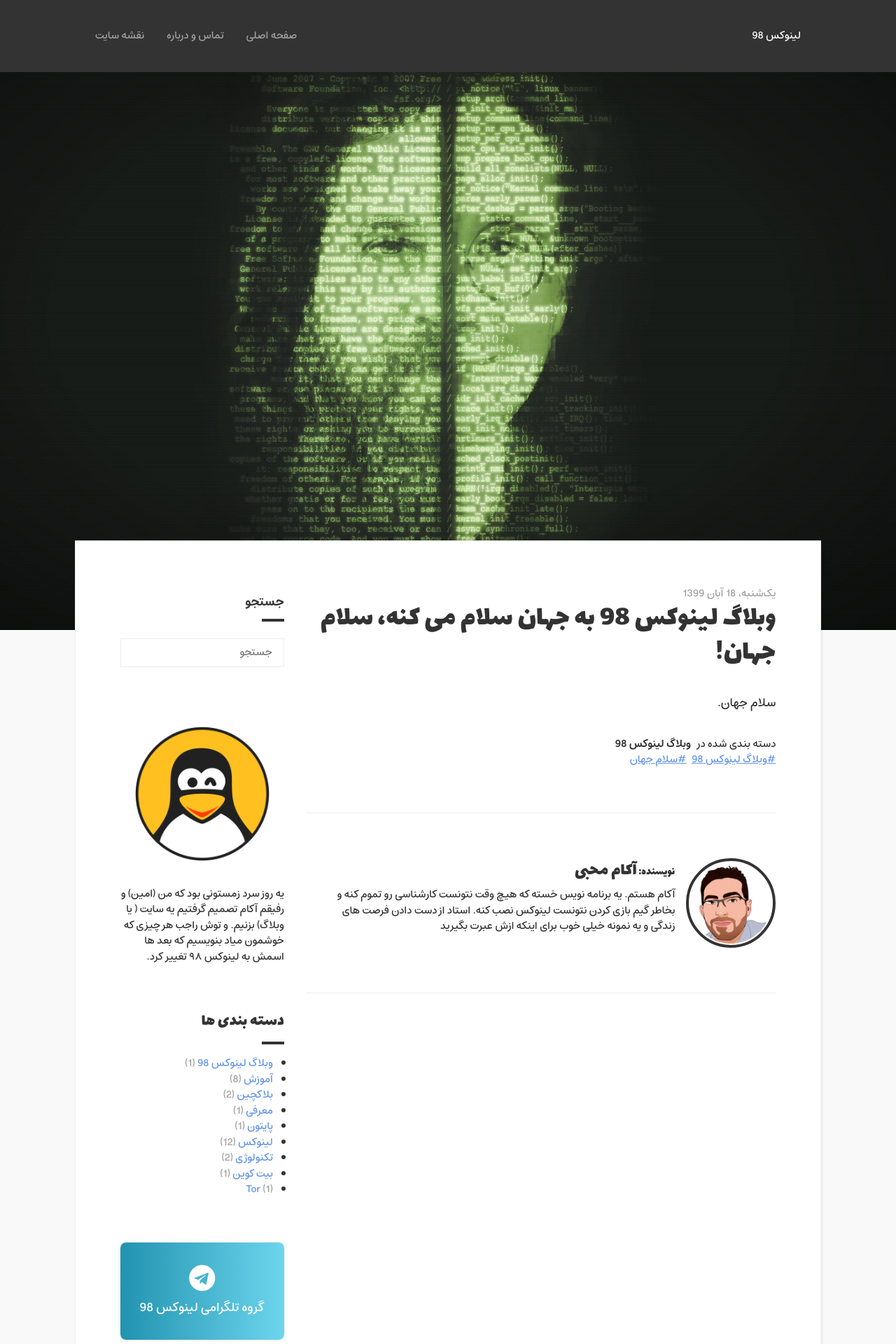
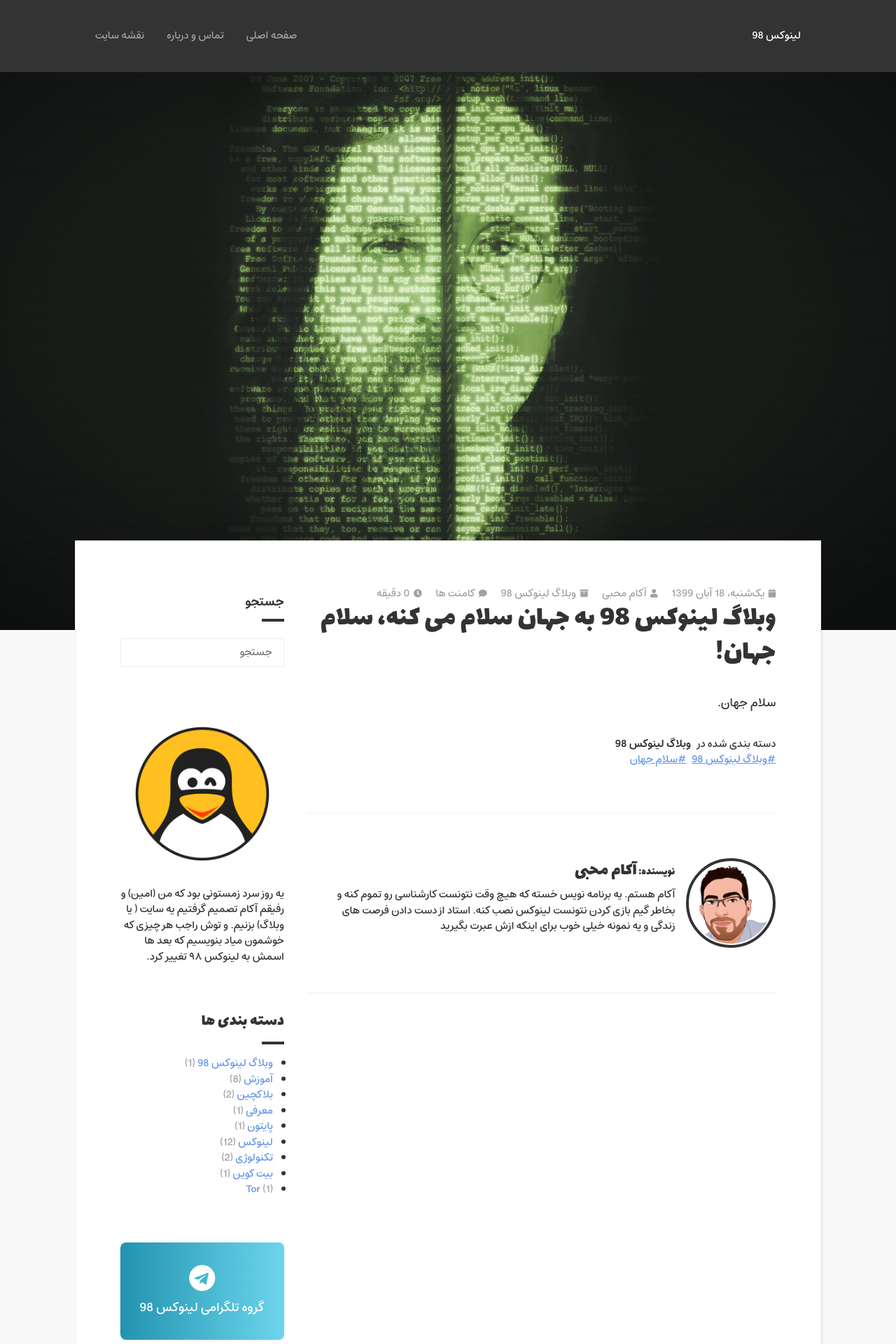
Before and after one commit to akamohebbi/linux98.ir, a Jekyll site: the page built from _posts/2020-11-08-hello-world.md, in a window 1280 px wide. Shown: the top 1920 px of the page at 70% size. Built offline with Jekyll 4.4.1, drawn with Linux system fonts in a browser that asks for light colours; comment, search, counter and statistics services are not loaded.

Commit message:
post meta updated

```diff
--- a/_layouts/single.html
+++ b/_layouts/single.html
@@ -22,7 +22,50 @@ layout: base
                 {% assign de = jedit[2] | minus: 0 %}
                 {% assign we = page.edit | date: "%w" | minus: 0 %}
             {% endif %}
-            <time class="article-date" pubdate datetime="{{ page.date | date_to_xmlschema }}">{% if page.jdate %}{{ site.data.strings.weekdays[w] }}، {{ d }} {{ site.data.strings.months[m] }} {{ y }}{% else %}{{ page.date | date: "%A %d %m %y" }}{% endif %}</time>
+
+            {% assign time_to_read = page.content | number_of_words | divided_by: 200.0 | round: 2 %}
+            {% assign t = page.content | number_of_words | divided_by: 200 %}
+            {% assign t = time_to_read | minus: t | times: 0.60 | times: 100 | round %}
+            {% if t > 30 %}
+                {% assign time_to_read = time_to_read | plus: 1 %}
+            {% endif %}
+
+            <div class="article-meta">
+                {% if page.date or page.jdate %}
+                    <span class="article-date meta">
+                        <i class="fas fa-calendar"></i>
+                        <time pubdate datetime="{{ page.date | date_to_xmlschema }}">{% if page.jdate %}{{ site.data.strings.weekdays[w] }}، {{ d }} {{ site.data.strings.months[m] }} {{ y }}{% else %}{{ page.date | date: "%A %d %m %y" }}{% endif %}</time>
+                    </span>
+                {% endif %}
+
+                {% if page.author %}
+                    <span class="article-author meta">
+                        <i class="fas fa-user"></i>
+                        {{ site.data.authors[page.author].name }}
+                    </span>
+                {% endif %}
+
+                {% if page.categories %}
+                    <span class="article-categories meta">
+                        <i class="fas fa-archive"></i>
+                        {% for category in page.categories %}
+                            <span>{{ category }}</span>
+                        {% endfor %}
+                    </span>
+                {% endif %}
+
+                {% if page.comments == true %}
+                    <span class="article-comments meta">
+                        <i class="fas fa-comment"></i>
+                        <a href="{{ page.url }}#disqus_thread">کامنت ها</a>
+                    </span>
+                {% endif %}
+
+                <span class="article-time-to-read meta">
+                    <i class="fas fa-clock"></i>
+                    {{ time_to_read | round }} دقیقه
+                </span>
+            </div>
         {% endif %}
 
         <h1 class="article-title">{{ page.title }}</h1>
--- a/_sass/_home.scss
+++ b/_sass/_home.scss
@@ -179,9 +179,55 @@ a {
     margin-bottom: 32px;
 }
 
-.article-date {
-    color: $text_color_secondary;
+
+.article-meta {
+    i {
+        font-size: 80%;
+        margin-left: 2px;
+    }
+
+    a {
+        text-decoration: none;
+        &:hover {
+            color: $text_color_primary;
+        }
+    }
+
+    .meta {
+        color: $text_color_secondary;
+
+        &::after {
+            margin-left: 16px;
+            content: '';
+        }
+
+        &:last-child::after {
+            content: none;
+            margin-left: 0;
+        }
+    }
+
+    .article-author {
+        border-top: none;
+    }
+
+    .article-comments {
+        border-top: none;
+    }
+
+    .article-categories {
+        span {
+            &::after {
+                content: '،';
+            }
+
+            &:last-child::after {
+                content: none;
+            }
+        }
+    }
 }
+
 
 .article-title {
     margin: 0;
@@ -542,6 +588,7 @@ a {
 @media (max-width: 600px) {
     .page-ef-wrapper {
         margin-bottom: 0;
+        box-shadow: none;
         border: none;
     }
 
```
Also changed, not shown: _layouts/blog.html (+46 -2 lines).
